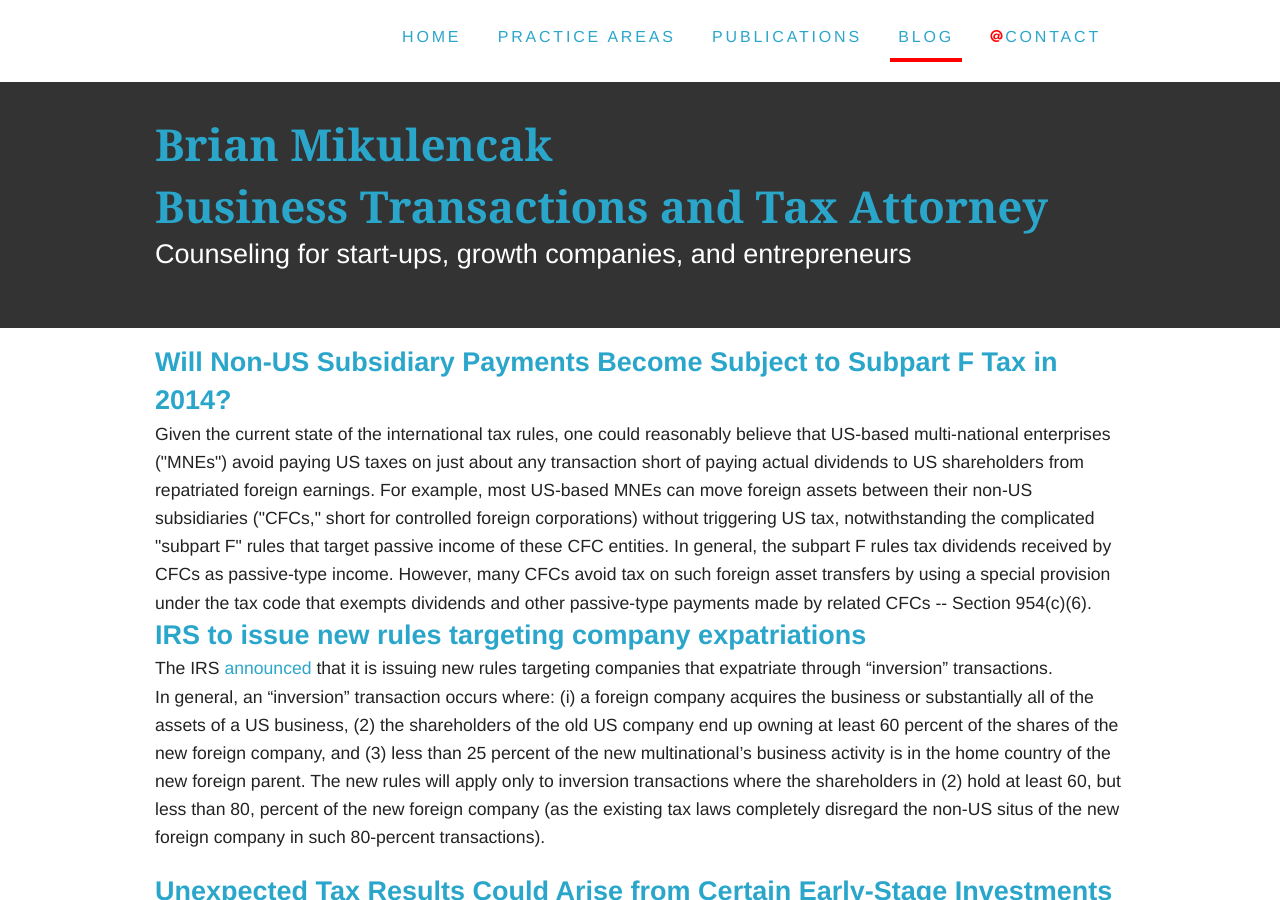
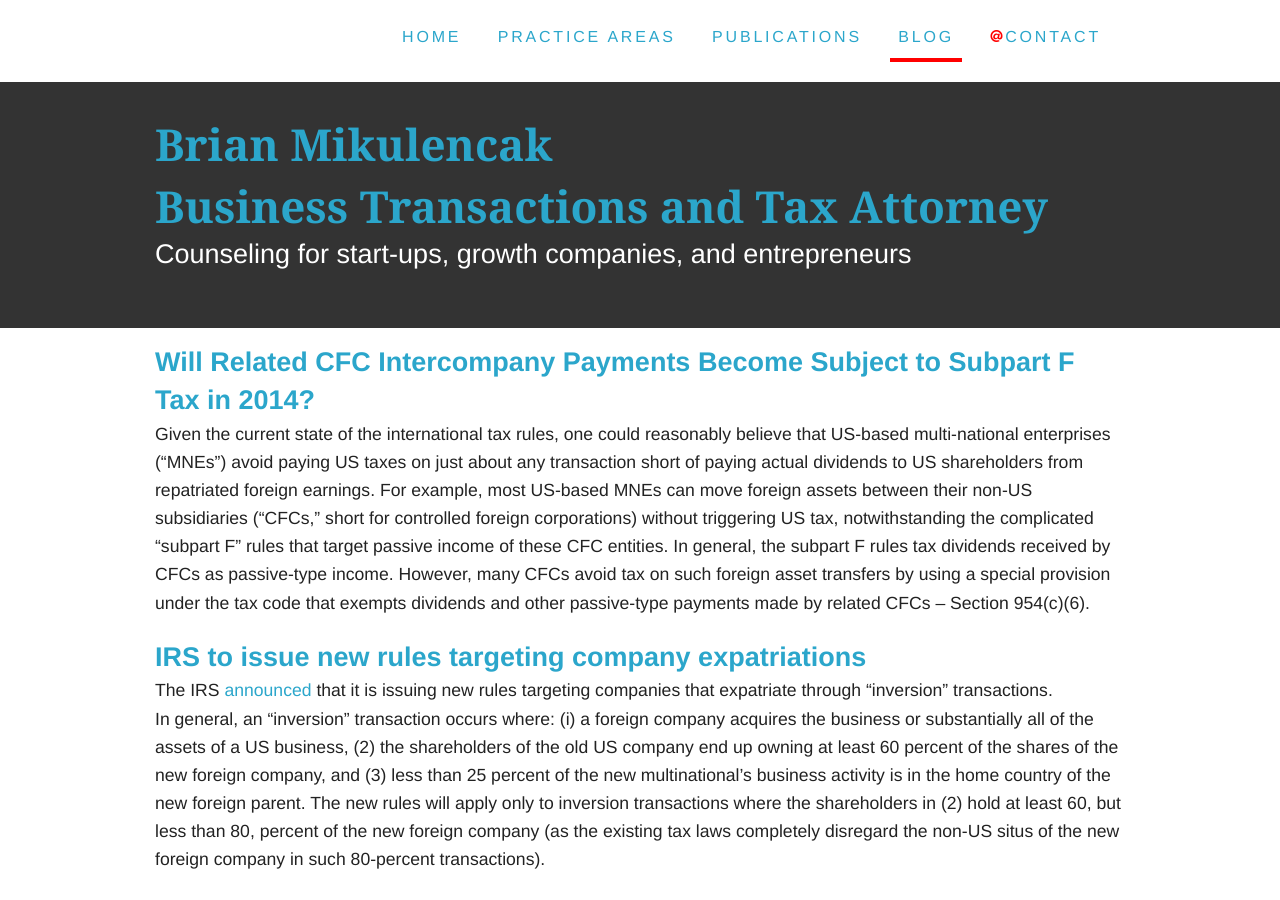
Before and after one commit to brianmik/bmaustinlaw, a Jekyll site: the page built from blog/index.html, in a window 1280 px wide and 900 px high. Built offline with Jekyll 4.4.1, drawn with Linux system fonts in a browser that asks for light colours; Markdown is read by kramdown in place of the engine named in the settings.

Commit message:
Blog post fix

```diff
--- a/_posts/2014-10-07-Related-party-CFC.txt
+++ b/_posts/2014-09-23-Related-CFCs.markdown
@@ -1,6 +1,6 @@
 ---
 layout: post
-title:  "Will Non-US Subsidiary Payments Become Subject to Subpart F Tax in 2014?"
+title:  "Will Related CFC Intercompany Payments Become Subject to Subpart F Tax in 2014?"
 date:   2014-10-07 18:00:00
 categories: international tax
 ---
```
